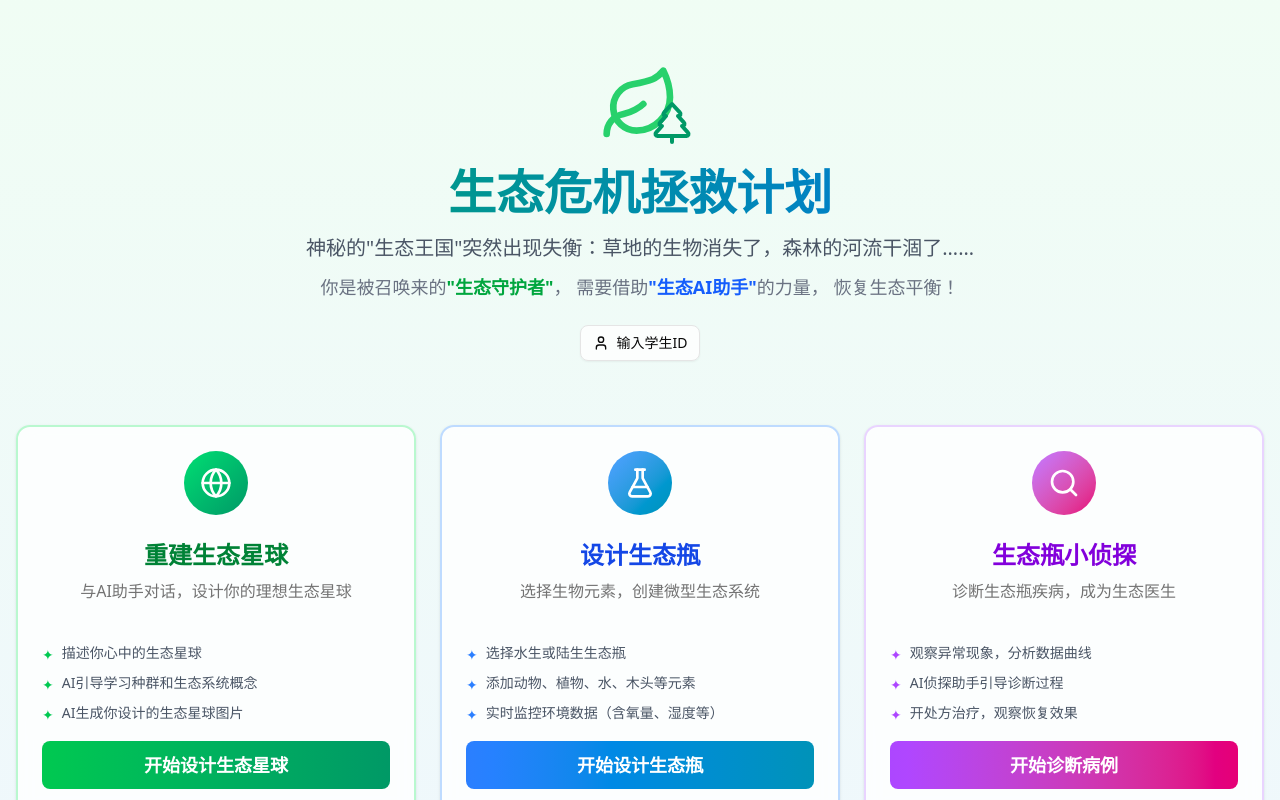
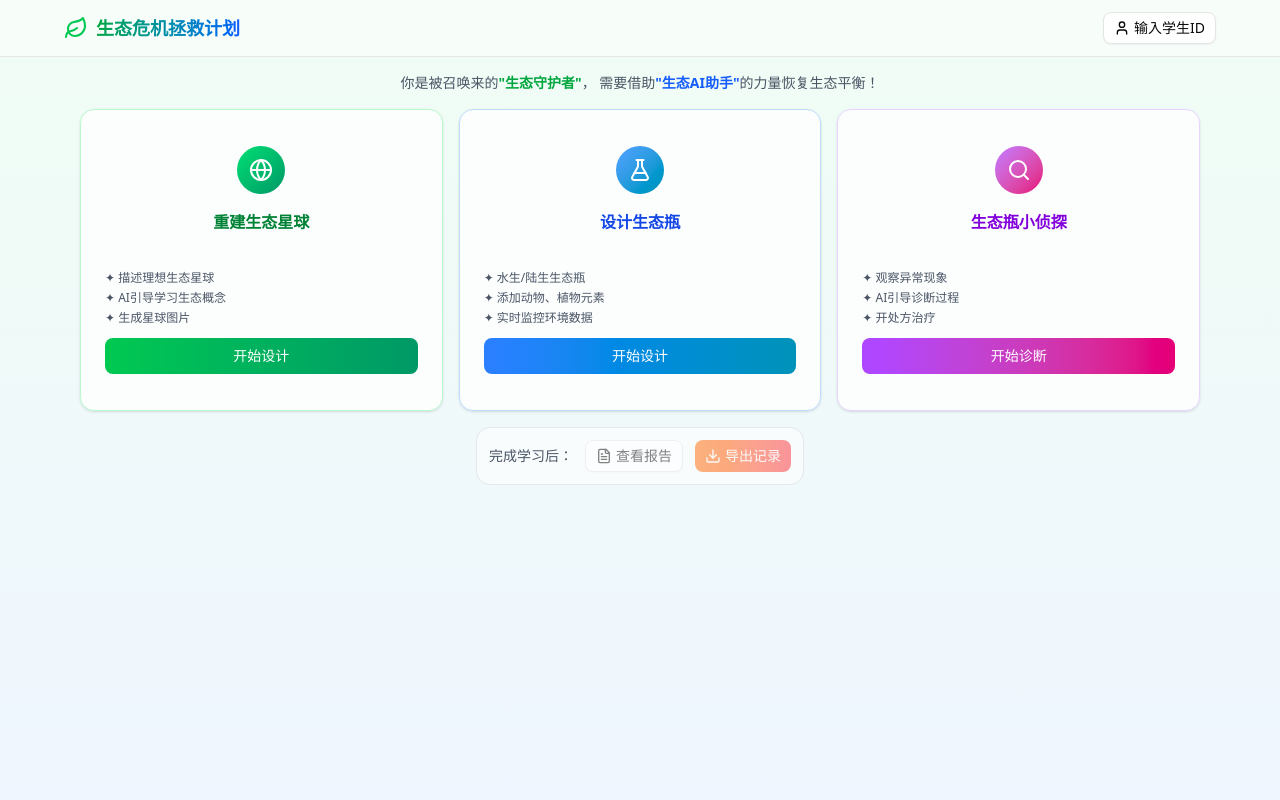
Before and after one commit to yangyielena-dot/ecology-education, a Next.js app: page / in a window 1280 px wide. Shown: the top 800 px of the page. Built offline with nearby package versions, Linux system fonts and the light colour scheme.

Commit message:
feat: 优化首页布局，压缩至一屏显示

```diff
--- a/src/app/page.tsx
+++ b/src/app/page.tsx
@@ -3,7 +3,7 @@
 import { useState, useEffect } from 'react';
 import Link from 'next/link';
 import { Button } from '@/components/ui/button';
-import { Card, CardContent, CardDescription, CardHeader, CardTitle } from '@/components/ui/card';
+import { Card, CardContent, CardHeader, CardTitle } from '@/components/ui/card';
 import { Input } from '@/components/ui/input';
 import {
   Dialog,
@@ -13,7 +13,7 @@ import {
   DialogTitle,
   DialogTrigger,
 } from '@/components/ui/dialog';
-import { Globe, FlaskConical, Leaf, TreePine, Search, Download, User, FileText, Loader2 } from 'lucide-react';
+import { Globe, FlaskConical, Leaf, Search, Download, User, FileText, Loader2 } from 'lucide-react';
 
 // 模块名称映射
 const MODULE_NAMES: Record<string, string> = {
@@ -65,7 +65,6 @@ export default function Home() {
       const data = await response.json();
 
       if (data.success) {
-        // 创建并下载JSON文件
         const blob = new Blob([JSON.stringify(data, null, 2)], { type: 'application/json' });
         const url = URL.createObjectURL(blob);
         const a = document.createElement('a');
@@ -114,41 +113,26 @@ export default function Home() {
   };
 
   return (
-    <div className="min-h-screen bg-gradient-to-b from-green-50 to-blue-50 dark:from-green-950 dark:to-blue-950">
-      {/* Hero Section */}
-      <div className="container mx-auto px-4 py-16">
-        <div className="text-center mb-16">
-          <div className="flex justify-center mb-6">
-            <div className="relative">
-              <Leaf className="w-20 h-20 text-green-500 animate-pulse" />
-              <TreePine className="w-12 h-12 text-emerald-600 absolute -right-4 -bottom-2 animate-bounce" />
-            </div>
-          </div>
-          <h1 className="text-5xl font-bold bg-gradient-to-r from-green-600 to-blue-600 bg-clip-text text-transparent mb-4">
+    <div className="h-screen overflow-hidden bg-gradient-to-b from-green-50 to-blue-50 dark:from-green-950 dark:to-blue-950 flex flex-col">
+      {/* Header - 紧凑 */}
+      <div className="flex-shrink-0 px-4 py-3 border-b bg-white/50 dark:bg-gray-900/50">
+        <div className="max-w-6xl mx-auto flex items-center justify-between">
+          <div className="flex items-center gap-2">
+            <Leaf className="w-6 h-6 text-green-500" />
+            <h1 className="text-lg font-bold bg-gradient-to-r from-green-600 to-blue-600 bg-clip-text text-transparent">
               生态危机拯救计划
             </h1>
-          <p className="text-xl text-gray-600 dark:text-gray-300 max-w-2xl mx-auto leading-relaxed">
-            神秘的"生态王国"突然出现失衡：草地的生物消失了，森林的河流干涸了……
-          </p>
-          <p className="text-lg text-gray-500 dark:text-gray-400 mt-2">
-            你是被召唤来的<span className="font-bold text-green-600">"生态守护者"</span>，
-            需要借助<span className="font-bold text-blue-600">"生态AI助手"</span>的力量，
-            恢复生态平衡！
-          </p>
+          </div>
 
           {/* 学生ID区域 */}
-          <div className="mt-6 flex items-center justify-center gap-4">
+          <div className="flex items-center gap-2">
             {studentId ? (
-              <div className="flex items-center gap-3 bg-white/80 dark:bg-gray-800/80 px-4 py-2 rounded-full border-2 border-green-200 dark:border-green-800">
-                <User className="w-5 h-5 text-green-600" />
-                <span className="font-medium text-gray-700 dark:text-gray-300">
-                  {studentName || studentId}
-                </span>
+              <div className="flex items-center gap-2 bg-white dark:bg-gray-800 px-3 py-1.5 rounded-full border">
+                <User className="w-4 h-4 text-green-600" />
+                <span className="text-sm font-medium">{studentName || studentId}</span>
                 <Dialog open={isDialogOpen} onOpenChange={setIsDialogOpen}>
                   <DialogTrigger asChild>
-                    <Button variant="ghost" size="sm" className="text-xs">
-                      修改
-                    </Button>
+                    <Button variant="ghost" size="sm" className="h-6 text-xs px-2">修改</Button>
                   </DialogTrigger>
                   <StudentIdDialog
                     studentId={studentId}
@@ -163,7 +147,7 @@ export default function Home() {
             ) : (
               <Dialog open={isDialogOpen} onOpenChange={setIsDialogOpen}>
                 <DialogTrigger asChild>
-                  <Button variant="outline" className="gap-2 bg-white/80 dark:bg-gray-800/80">
+                  <Button variant="outline" size="sm" className="gap-1">
                     <User className="w-4 h-4" />
                     输入学生ID
                   </Button>
@@ -178,6 +162,123 @@ export default function Home() {
                 />
               </Dialog>
             )}
+          </div>
+        </div>
+      </div>
+
+      {/* 主内容区 */}
+      <div className="flex-1 overflow-y-auto">
+        <div className="max-w-6xl mx-auto px-4 py-4">
+          {/* 简介 */}
+          <p className="text-center text-gray-600 dark:text-gray-400 text-sm mb-4">
+            你是被召唤来的<span className="font-bold text-green-600">"生态守护者"</span>，
+            需要借助<span className="font-bold text-blue-600">"生态AI助手"</span>的力量恢复生态平衡！
+          </p>
+
+          {/* 三大模块卡片 */}
+          <div className="grid grid-cols-3 gap-4 mb-4">
+            {/* 重建生态星球 */}
+            <Card className="group hover:shadow-lg transition-all hover:-translate-y-1 bg-white/80 dark:bg-gray-800/80 border-green-200 dark:border-green-800">
+              <CardHeader className="text-center py-3">
+                <div className="mx-auto mb-2 w-12 h-12 rounded-full bg-gradient-to-br from-green-400 to-emerald-600 flex items-center justify-center group-hover:scale-110 transition-transform">
+                  <Globe className="w-6 h-6 text-white" />
+                </div>
+                <CardTitle className="text-base font-bold text-green-700 dark:text-green-400">
+                  重建生态星球
+                </CardTitle>
+              </CardHeader>
+              <CardContent className="pt-0 pb-3">
+                <ul className="text-xs text-gray-600 dark:text-gray-300 space-y-1 mb-3">
+                  <li>✦ 描述理想生态星球</li>
+                  <li>✦ AI引导学习生态概念</li>
+                  <li>✦ 生成星球图片</li>
+                </ul>
+                <Link href="/planet">
+                  <Button className="w-full bg-gradient-to-r from-green-500 to-emerald-600 hover:from-green-600 hover:to-emerald-700 text-white text-sm py-2">
+                    开始设计
+                  </Button>
+                </Link>
+              </CardContent>
+            </Card>
+
+            {/* 设计生态瓶 */}
+            <Card className="group hover:shadow-lg transition-all hover:-translate-y-1 bg-white/80 dark:bg-gray-800/80 border-blue-200 dark:border-blue-800">
+              <CardHeader className="text-center py-3">
+                <div className="mx-auto mb-2 w-12 h-12 rounded-full bg-gradient-to-br from-blue-400 to-cyan-600 flex items-center justify-center group-hover:scale-110 transition-transform">
+                  <FlaskConical className="w-6 h-6 text-white" />
+                </div>
+                <CardTitle className="text-base font-bold text-blue-700 dark:text-blue-400">
+                  设计生态瓶
+                </CardTitle>
+              </CardHeader>
+              <CardContent className="pt-0 pb-3">
+                <ul className="text-xs text-gray-600 dark:text-gray-300 space-y-1 mb-3">
+                  <li>✦ 水生/陆生生态瓶</li>
+                  <li>✦ 添加动物、植物元素</li>
+                  <li>✦ 实时监控环境数据</li>
+                </ul>
+                <Link href="/bottle">
+                  <Button className="w-full bg-gradient-to-r from-blue-500 to-cyan-600 hover:from-blue-600 hover:to-cyan-700 text-white text-sm py-2">
+                    开始设计
+                  </Button>
+                </Link>
+              </CardContent>
+            </Card>
+
+            {/* 生态瓶小侦探 */}
+            <Card className="group hover:shadow-lg transition-all hover:-translate-y-1 bg-white/80 dark:bg-gray-800/80 border-purple-200 dark:border-purple-800">
+              <CardHeader className="text-center py-3">
+                <div className="mx-auto mb-2 w-12 h-12 rounded-full bg-gradient-to-br from-purple-400 to-pink-600 flex items-center justify-center group-hover:scale-110 transition-transform">
+                  <Search className="w-6 h-6 text-white" />
+                </div>
+                <CardTitle className="text-base font-bold text-purple-700 dark:text-purple-400">
+                  生态瓶小侦探
+                </CardTitle>
+              </CardHeader>
+              <CardContent className="pt-0 pb-3">
+                <ul className="text-xs text-gray-600 dark:text-gray-300 space-y-1 mb-3">
+                  <li>✦ 观察异常现象</li>
+                  <li>✦ AI引导诊断过程</li>
+                  <li>✦ 开处方治疗</li>
+                </ul>
+                <Link href="/detective">
+                  <Button className="w-full bg-gradient-to-r from-purple-500 to-pink-600 hover:from-purple-600 hover:to-pink-700 text-white text-sm py-2">
+                    开始诊断
+                  </Button>
+                </Link>
+              </CardContent>
+            </Card>
+          </div>
+
+          {/* 完成学习区域 */}
+          <div className="text-center">
+            <div className="inline-flex items-center gap-3 p-3 bg-white/60 dark:bg-gray-800/60 rounded-xl border border-gray-200 dark:border-gray-700">
+              <span className="text-sm text-gray-600 dark:text-gray-400">完成学习后：</span>
+              <Button
+                variant="outline"
+                size="sm"
+                className="gap-1"
+                onClick={handleViewReport}
+                disabled={isExporting || !studentId}
+              >
+                <FileText className="w-3.5 h-3.5" />
+                查看报告
+              </Button>
+              <Button
+                size="sm"
+                className="gap-1 bg-gradient-to-r from-orange-500 to-red-500 hover:from-orange-600 hover:to-red-600"
+                onClick={handleExportJSON}
+                disabled={isExporting || !studentId}
+              >
+                {isExporting ? (
+                  <Loader2 className="w-3.5 h-3.5 animate-spin" />
+                ) : (
+                  <Download className="w-3.5 h-3.5" />
+                )}
+                导出记录
+              </Button>
+            </div>
+          </div>
         </div>
       </div>
 
@@ -232,12 +333,12 @@ export default function Home() {
                         <span>{sessionData.session.status === 'completed' ? '已完成' : '进行中'}</span>
                       </div>
                     </div>
-                      <CardDescription className="text-xs">
+                    <p className="text-xs text-gray-500">
                       开始：{new Date(sessionData.session.started_at).toLocaleString('zh-CN')}
                       {sessionData.session.ended_at && (
                         <> | 结束：{new Date(sessionData.session.ended_at).toLocaleString('zh-CN')}</>
                       )}
-                      </CardDescription>
+                    </p>
                   </CardHeader>
                   <CardContent className="p-0">
                     {sessionData.messages.length > 0 ? (
@@ -298,158 +399,6 @@ export default function Home() {
           </DialogContent>
         </Dialog>
       )}
-
-        {/* Main Cards */}
-        <div className="grid md:grid-cols-3 gap-6 max-w-7xl mx-auto">
-          {/* 重建生态星球 */}
-          <Card className="group hover:shadow-2xl transition-all duration-300 hover:-translate-y-2 bg-white/80 dark:bg-gray-800/80 backdrop-blur-sm border-2 border-green-200 dark:border-green-800">
-            <CardHeader className="text-center pb-4">
-              <div className="mx-auto mb-4 w-16 h-16 rounded-full bg-gradient-to-br from-green-400 to-emerald-600 flex items-center justify-center group-hover:scale-110 transition-transform">
-                <Globe className="w-8 h-8 text-white" />
-              </div>
-              <CardTitle className="text-2xl font-bold text-green-700 dark:text-green-400">
-                重建生态星球
-              </CardTitle>
-              <CardDescription className="text-base">
-                与AI助手对话，设计你的理想生态星球
-              </CardDescription>
-            </CardHeader>
-            <CardContent className="space-y-4">
-              <ul className="space-y-2 text-sm text-gray-600 dark:text-gray-300">
-                <li className="flex items-start gap-2">
-                  <span className="text-green-500 mt-0.5">✦</span>
-                  <span>描述你心中的生态星球</span>
-                </li>
-                <li className="flex items-start gap-2">
-                  <span className="text-green-500 mt-0.5">✦</span>
-                  <span>AI引导学习种群和生态系统概念</span>
-                </li>
-                <li className="flex items-start gap-2">
-                  <span className="text-green-500 mt-0.5">✦</span>
-                  <span>AI生成你设计的生态星球图片</span>
-                </li>
-              </ul>
-              <Link href="/planet">
-                <Button className="w-full bg-gradient-to-r from-green-500 to-emerald-600 hover:from-green-600 hover:to-emerald-700 text-white font-semibold py-6 text-lg">
-                  开始设计生态星球
-                </Button>
-              </Link>
-            </CardContent>
-          </Card>
-
-          {/* 设计生态瓶 */}
-          <Card className="group hover:shadow-2xl transition-all duration-300 hover:-translate-y-2 bg-white/80 dark:bg-gray-800/80 backdrop-blur-sm border-2 border-blue-200 dark:border-blue-800">
-            <CardHeader className="text-center pb-4">
-              <div className="mx-auto mb-4 w-16 h-16 rounded-full bg-gradient-to-br from-blue-400 to-cyan-600 flex items-center justify-center group-hover:scale-110 transition-transform">
-                <FlaskConical className="w-8 h-8 text-white" />
-              </div>
-              <CardTitle className="text-2xl font-bold text-blue-700 dark:text-blue-400">
-                设计生态瓶
-              </CardTitle>
-              <CardDescription className="text-base">
-                选择生物元素，创建微型生态系统
-              </CardDescription>
-            </CardHeader>
-            <CardContent className="space-y-4">
-              <ul className="space-y-2 text-sm text-gray-600 dark:text-gray-300">
-                <li className="flex items-start gap-2">
-                  <span className="text-blue-500 mt-0.5">✦</span>
-                  <span>选择水生或陆生生态瓶</span>
-                </li>
-                <li className="flex items-start gap-2">
-                  <span className="text-blue-500 mt-0.5">✦</span>
-                  <span>添加动物、植物、水、木头等元素</span>
-                </li>
-                <li className="flex items-start gap-2">
-                  <span className="text-blue-500 mt-0.5">✦</span>
-                  <span>实时监控环境数据（含氧量、湿度等）</span>
-                </li>
-              </ul>
-              <Link href="/bottle">
-                <Button className="w-full bg-gradient-to-r from-blue-500 to-cyan-600 hover:from-blue-600 hover:to-cyan-700 text-white font-semibold py-6 text-lg">
-                  开始设计生态瓶
-                </Button>
-              </Link>
-            </CardContent>
-          </Card>
-
-          {/* 生态瓶小侦探 */}
-          <Card className="group hover:shadow-2xl transition-all duration-300 hover:-translate-y-2 bg-white/80 dark:bg-gray-800/80 backdrop-blur-sm border-2 border-purple-200 dark:border-purple-800">
-            <CardHeader className="text-center pb-4">
-              <div className="mx-auto mb-4 w-16 h-16 rounded-full bg-gradient-to-br from-purple-400 to-pink-600 flex items-center justify-center group-hover:scale-110 transition-transform">
-                <Search className="w-8 h-8 text-white" />
-              </div>
-              <CardTitle className="text-2xl font-bold text-purple-700 dark:text-purple-400">
-                生态瓶小侦探
-              </CardTitle>
-              <CardDescription className="text-base">
-                诊断生态瓶疾病，成为生态医生
-              </CardDescription>
-            </CardHeader>
-            <CardContent className="space-y-4">
-              <ul className="space-y-2 text-sm text-gray-600 dark:text-gray-300">
-                <li className="flex items-start gap-2">
-                  <span className="text-purple-500 mt-0.5">✦</span>
-                  <span>观察异常现象，分析数据曲线</span>
-                </li>
-                <li className="flex items-start gap-2">
-                  <span className="text-purple-500 mt-0.5">✦</span>
-                  <span>AI侦探助手引导诊断过程</span>
-                </li>
-                <li className="flex items-start gap-2">
-                  <span className="text-purple-500 mt-0.5">✦</span>
-                  <span>开处方治疗，观察恢复效果</span>
-                </li>
-              </ul>
-              <Link href="/detective">
-                <Button className="w-full bg-gradient-to-r from-purple-500 to-pink-600 hover:from-purple-600 hover:to-pink-700 text-white font-semibold py-6 text-lg">
-                  开始诊断病例
-                </Button>
-              </Link>
-            </CardContent>
-          </Card>
-        </div>
-
-        {/* 完成学习区域 */}
-        <div className="mt-12 text-center">
-          <div className="inline-flex flex-col items-center gap-4 p-6 bg-white/60 dark:bg-gray-800/60 rounded-2xl border-2 border-dashed border-gray-300 dark:border-gray-600">
-            <p className="text-gray-600 dark:text-gray-400">完成学习后，可以查看和导出你的学习记录</p>
-            <div className="flex gap-3">
-              <Button
-                variant="outline"
-                className="gap-2"
-                onClick={handleViewReport}
-                disabled={isExporting || !studentId}
-              >
-                <FileText className="w-4 h-4" />
-                查看学习报告
-              </Button>
-              <Button
-                className="gap-2 bg-gradient-to-r from-orange-500 to-red-500 hover:from-orange-600 hover:to-red-600"
-                onClick={handleExportJSON}
-                disabled={isExporting || !studentId}
-              >
-                {isExporting ? (
-                  <Loader2 className="w-4 h-4 animate-spin" />
-                ) : (
-                  <Download className="w-4 h-4" />
-                )}
-                导出学习记录
-              </Button>
-            </div>
-            {!studentId && (
-              <p className="text-sm text-orange-500">请先输入学生ID</p>
-            )}
-          </div>
-        </div>
-
-        {/* Footer */}
-        <div className="text-center mt-16 text-gray-500 dark:text-gray-400">
-          <p className="text-sm">
-            🌱 让我们一起成为生态守护者，恢复生态王国的平衡！
-          </p>
-        </div>
-      </div>
     </div>
   );
 }
```
Lines whose indentation alone changed are shown as unchanged.
